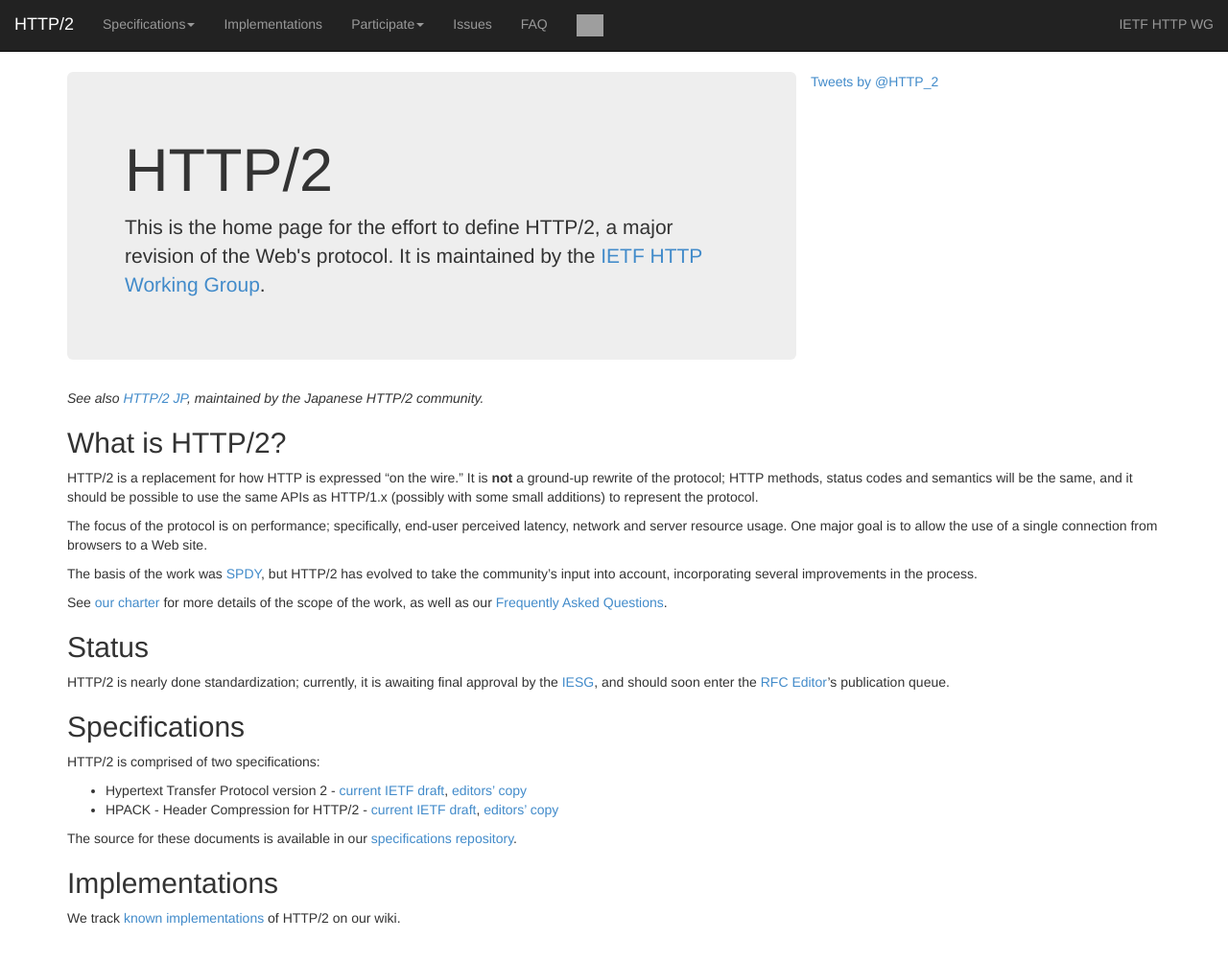
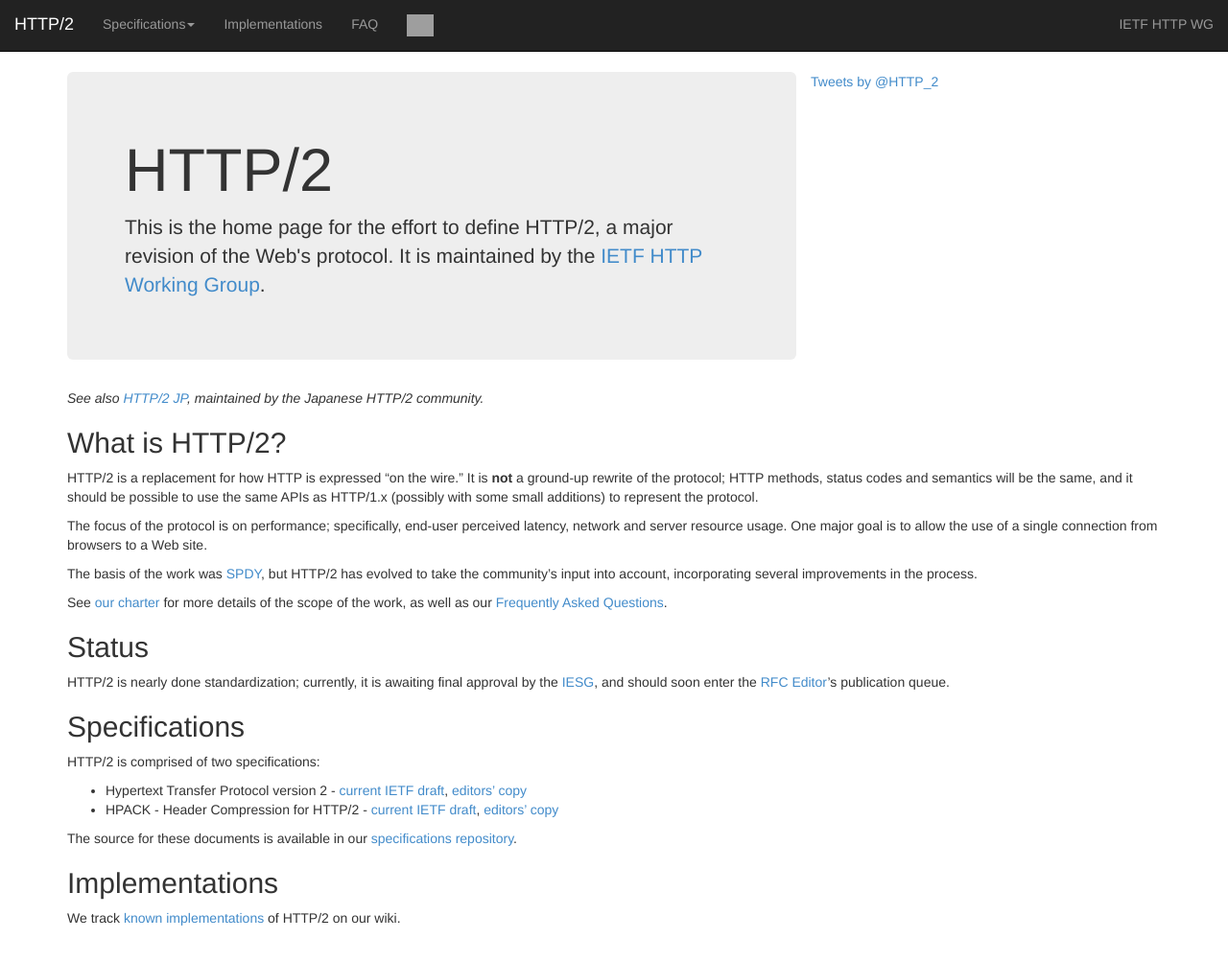
Before and after one commit to http2/http2.github.io, a Jekyll site: the page built from index.md, in a window 1280 px wide and 1052 px high. Shown: the top 1004 px of the window at 96% size. Built offline with Jekyll 4.4.1, drawn with Linux system fonts in a browser that asks for light colours; comment, search, counter and statistics services are not loaded; grey boxes are pictures that could not be loaded.

Commit message:
Simplify navbar

```diff
--- a/_includes/navbar.html
+++ b/_includes/navbar.html
@@ -22,28 +22,11 @@
             <li class="divider"></li>
             <li><a href="http://http2.github.com/http2-spec/">HTTP/2 (editors' copy)</a></li>
             <li><a href="http://http2.github.com/http2-spec/compression.html">HPACK (editors' copy)</a></li>
-            <li class="divider"></li>
-            <li><a href="https://github.com/http2/http2-spec">Specifications Repository</a></li>
           </ul>
       </li>
-
       <li><a href="https://github.com/http2/http2-spec/wiki/Implementations">Implementations</a></li>
-
-      <li class="dropdown">
-        <a href="#" class="dropdown-toggle" data-toggle="dropdown">Participate<b class="caret"></b></a>
-          <ul class="dropdown-menu">
-            <li><a href="http://lists.w3.org/Archives/Public/ietf-http-wg/">Group Mailing List <span class="glyphicon glyphicon-envelope"></span></a></li>
-            <li><a href="https://www.ietf.org/mailman/listinfo/http-devops/">DevOps Mailing List <span class="glyphicon glyphicon-envelope"></span></a></li>
-            <li><a href="https://github.com/httpwg/wg-materials">Meeting Materials Repository</a></li>
-            <li><a href="http://tools.ietf.org/wg/httpbis/minutes">Official Meeting Minutes</a></li>
-            <li><a href="http://www.ietf.org/jabber/logs/httpbis/">Jabber Logs</a></li>
-          </ul>
-      </li>
-
-      <li><a href="https://github.com/http2/http2-spec/issues">Issues</a></li>
       <li><a href="/faq/">FAQ</a></li>
       <li><a href="https://twitter.com/http_2"><img src="https://g.twimg.com/Twitter_logo_blue.png" width="28" height="23"></a></li>
-
 
     </ul>
     <ul class="nav navbar-nav navbar-right">
```
